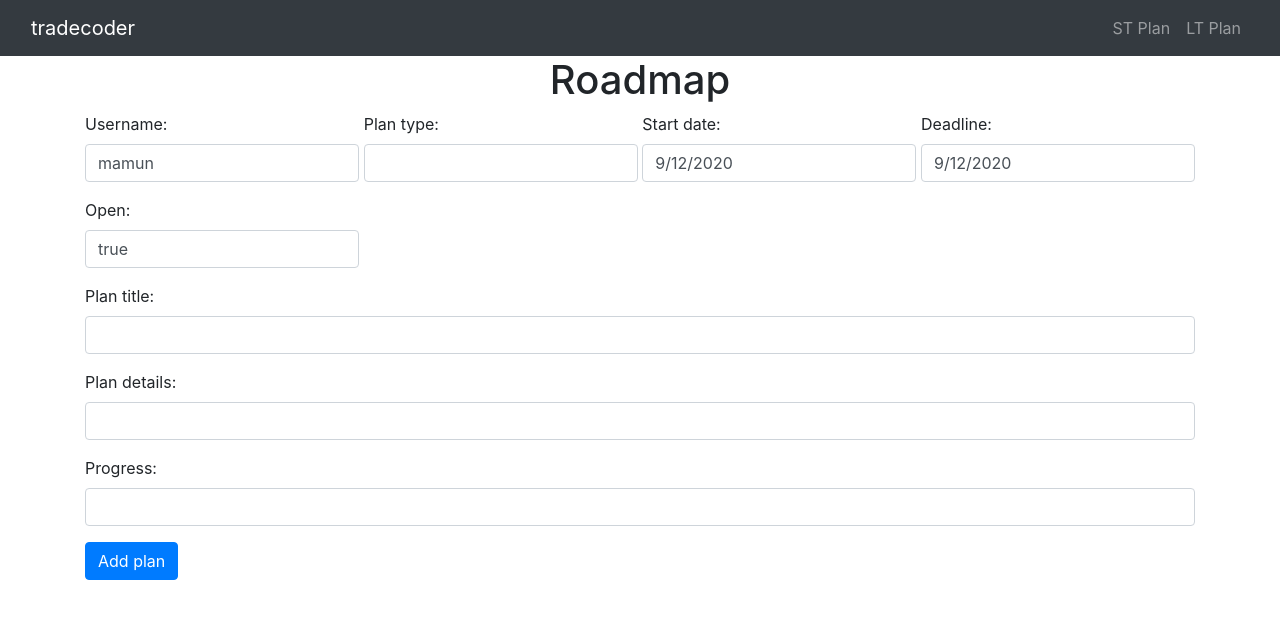
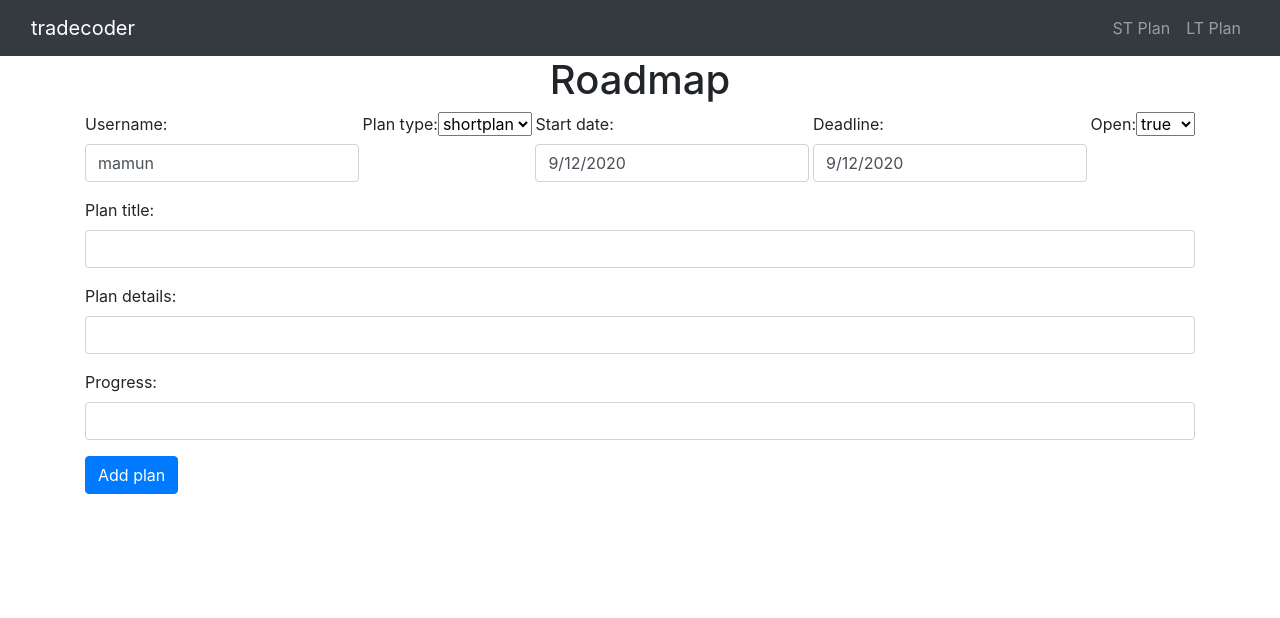
Before and after one commit to thetradecoder/roadmap, a React (Create React App) app: page / in a window 1280 px wide. Shown: the top 618 px of the page. Built offline with nearby package versions, Linux system fonts and the light colour scheme.

Commit message:
local update

```diff
--- a/src/App.js
+++ b/src/App.js
@@ -13,9 +13,10 @@ function App() {
     <div>
       <h1 className="text-center">Roadmap</h1>
     </div>
+    <Route path='/' exact component={AddPlans}></Route>
     <Route path="/shortplan" component={ShortPlanList}></Route>
     <Route path="/longplan" component={LongPlanList}></Route>
-    <Route path='/' component={AddPlans}></Route>
+
 
     </Router>
   );
--- a/src/components/addplans.component.js
+++ b/src/components/addplans.component.js
@@ -1,12 +1,13 @@
 import React, {useState} from 'react';
 import 'bootstrap/dist/css/bootstrap.min.css';
+import axios from 'axios';
 
 
 
 export default function AddPlans(){
 
     const [username, setUsername] =  useState("mamun");
-    const [type, setType] =  useState("");
+    const [type, setType] =  useState("shortplan");
     const [startdate, setStartdate]= useState(new Date().toLocaleDateString());
     const [deadline, setDeadline] = useState(new Date().toLocaleDateString());
     const [open, setOpen] = useState(true);
@@ -41,6 +42,14 @@ export default function AddPlans(){
     };
     function onSubmitPlan(e){
         e.preventDefault();
+        const plans={
+            username, type, startdate, deadline, open, title, details, progress
+        }
+        axios.post(`http://localhost:5000/${type}/add`, plans)
+        .then(res=>{
+
+            window.location=(`/${type}`)})
+        .catch(err=>console.log(err));
     }
 
     return (
@@ -54,7 +63,10 @@ export default function AddPlans(){
                         </div>
                         <div className="form-group">
                             <label>Plan type:</label>
-                            <input type="text" className="form-control" value={type} onChange={onChangeType} required/>
+                            <select selected={type} onChange={onChangeType}>
+                                <option>shortplan</option>
+                                <option>longplan</option>
+                            </select>
                         </div>
                         <div className="form-group">
                             <label>Start date:</label>
@@ -66,7 +78,10 @@ export default function AddPlans(){
                         </div>
                         <div className="form-group">
                             <label>Open:</label>
-                            <input type="text" className="form-control" value={open} onChange={onChangeOpen} required/>
+                            <select selected={open} onChange={onChangeOpen}>
+                                <option>true</option>
+                                <option>false</option>
+                            </select>
                         </div>
                     </div>
 
```
